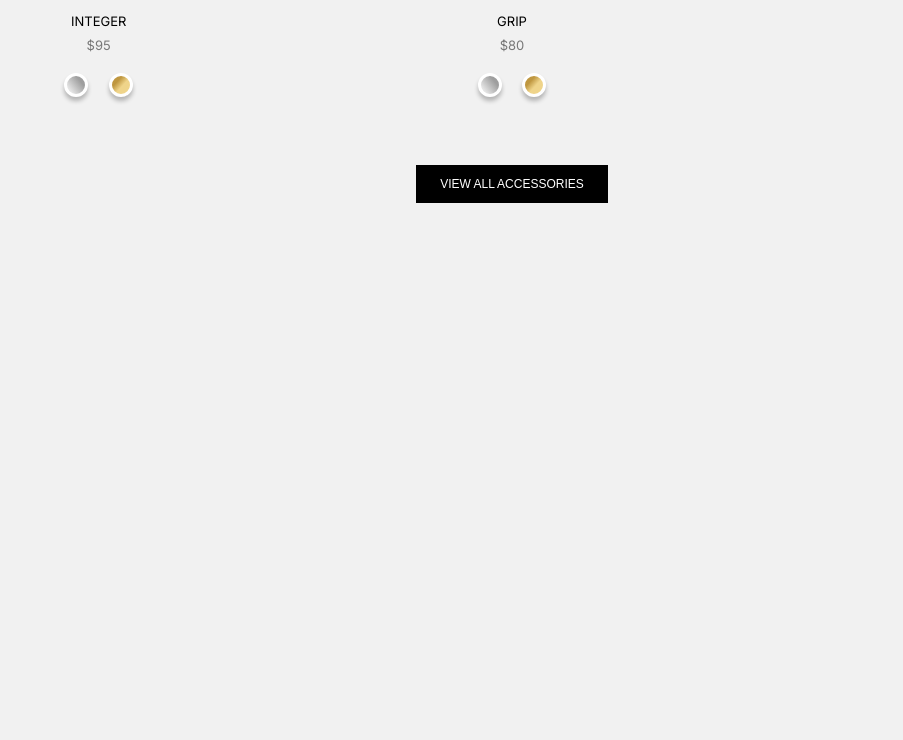
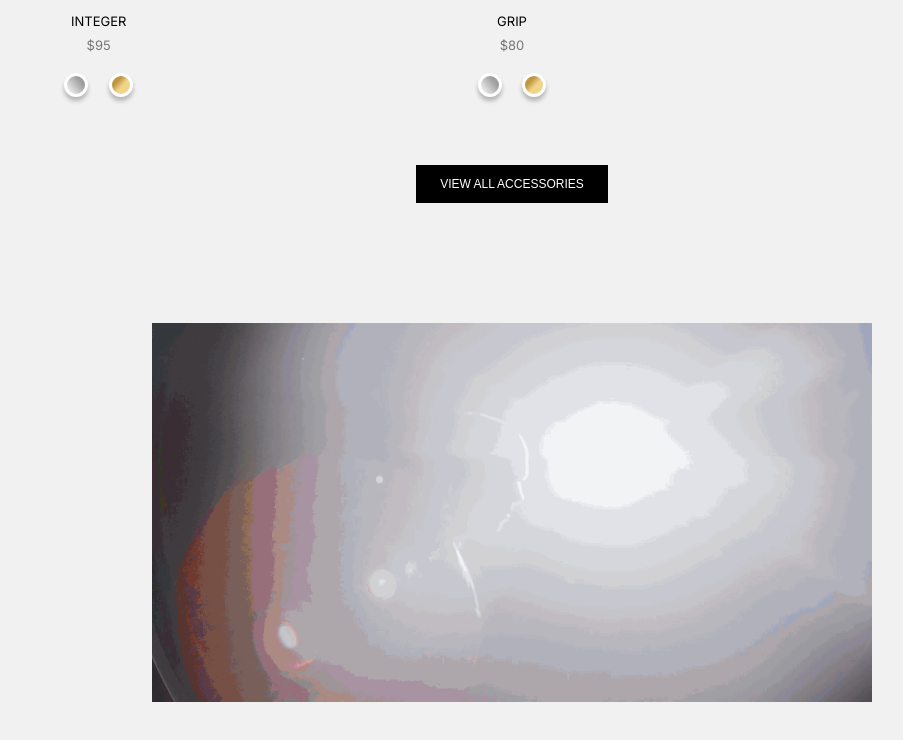
Before and after one commit to devferx/italy, a plain HTML site: page index.html in a window 1280 px wide. Shown: the part 3404-4144 px from the top of the page, without its empty margins (128-1031 px from the left). Before the commit the page ends 3647 px from the top, so only its background shows below. Drawn offline with Linux system fonts and the light colour scheme.

Commit message:
:lipstick: [ADD] video section

```diff
--- a/assets/css/styles.css
+++ b/assets/css/styles.css
@@ -238,3 +238,14 @@ body {
   font-size: 13px;
   opacity: 0.5;
 }
+
+.video-section {
+  display: grid;
+  place-items: center;
+  margin-block: 120px;
+}
+
+.video-section img {
+  width: 100%;
+  max-width: 720px;
+}
--- a/index.html
+++ b/index.html
@@ -193,6 +193,10 @@
         </div>
         <button class="btn">VIEW ALL ACCESSORIES</button>
       </section>
+
+      <section class="video-section">
+        <img src="./assets/images/italy-video.png" alt="video" />
+      </section>
     </div>
   </body>
 </html>
```
Also changed, not shown: assets/images/italy-video.png (added).
